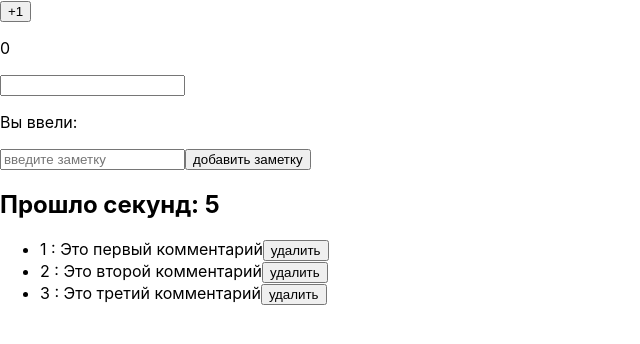
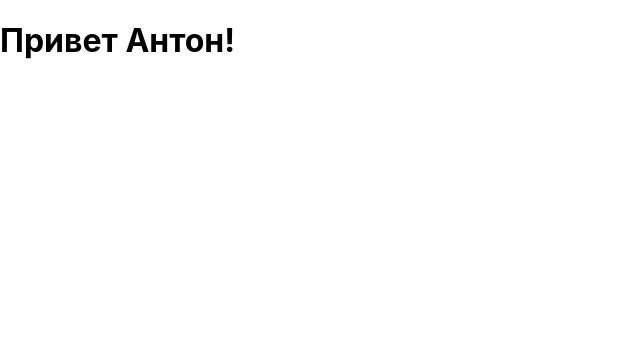
Before and after one commit to WebBaLTaZaR/ReactLern, a React (Create React App) app in the folder my-first-react-app/: page / in a window 1280 px wide. Shown: the top 344 px of the page, without its empty margins (0-640 px from the left). Built offline with nearby package versions, Linux system fonts and the light colour scheme.

Commit message:
выполнил 1 задание для 3 семинара

```diff
--- a/my-first-react-app/package.json
+++ b/my-first-react-app/package.json
@@ -6,6 +6,7 @@
     "@testing-library/jest-dom": "^5.17.0",
     "@testing-library/react": "^13.4.0",
     "@testing-library/user-event": "^13.5.0",
+    "prop-types": "^15.8.1",
     "react": "^18.3.1",
     "react-dom": "^18.3.1",
     "react-scripts": "5.0.1",
--- a/my-first-react-app/src/App.js
+++ b/my-first-react-app/src/App.js
@@ -1,18 +1,10 @@
 import "./App.css";
-import Counter from "./components/sem2/Task1";
-import TextInput from "./components/sem2/TextInput";
-import Timer from "./components/sem2/Timer";
-import TodoList from "./components/sem2/TodoList";
-import CommentsList from "./components/sem2/homeWork/CommentsList";
+import Greeting from "./components/sem3/Greeting";
 
 function App() {
   return (
     <>
-      <Counter />
-      <TextInput />
-      <TodoList />
-      <Timer />
-      <CommentsList/>
+      <Greeting name={"Антон"} />
     </>
   );
 }
--- /dev/null
+++ b/my-first-react-app/src/components/sem3/Greeting.js
@@ -0,0 +1,14 @@
+import PropTypes from "prop-types";
+
+function Greeting({ name }) {
+  return (
+    <>
+      <h1>Привет {name}!</h1>
+    </>
+  );
+}
+
+export default Greeting;
+Greeting.propTypes = {
+  name: PropTypes.string.isRequired,
+};
```
Also changed, not shown: 1 other file (tests, documents, lock files or other folders).
